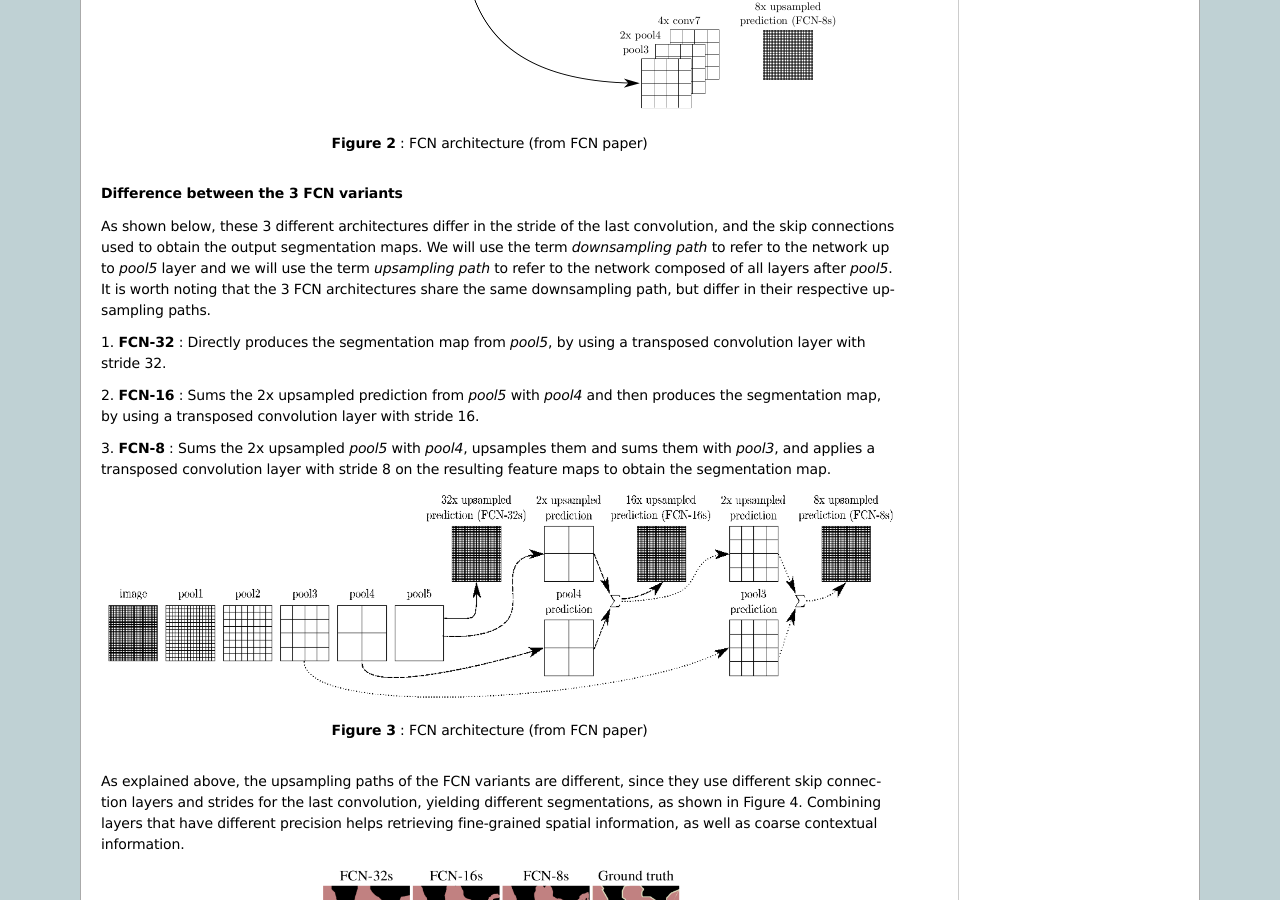
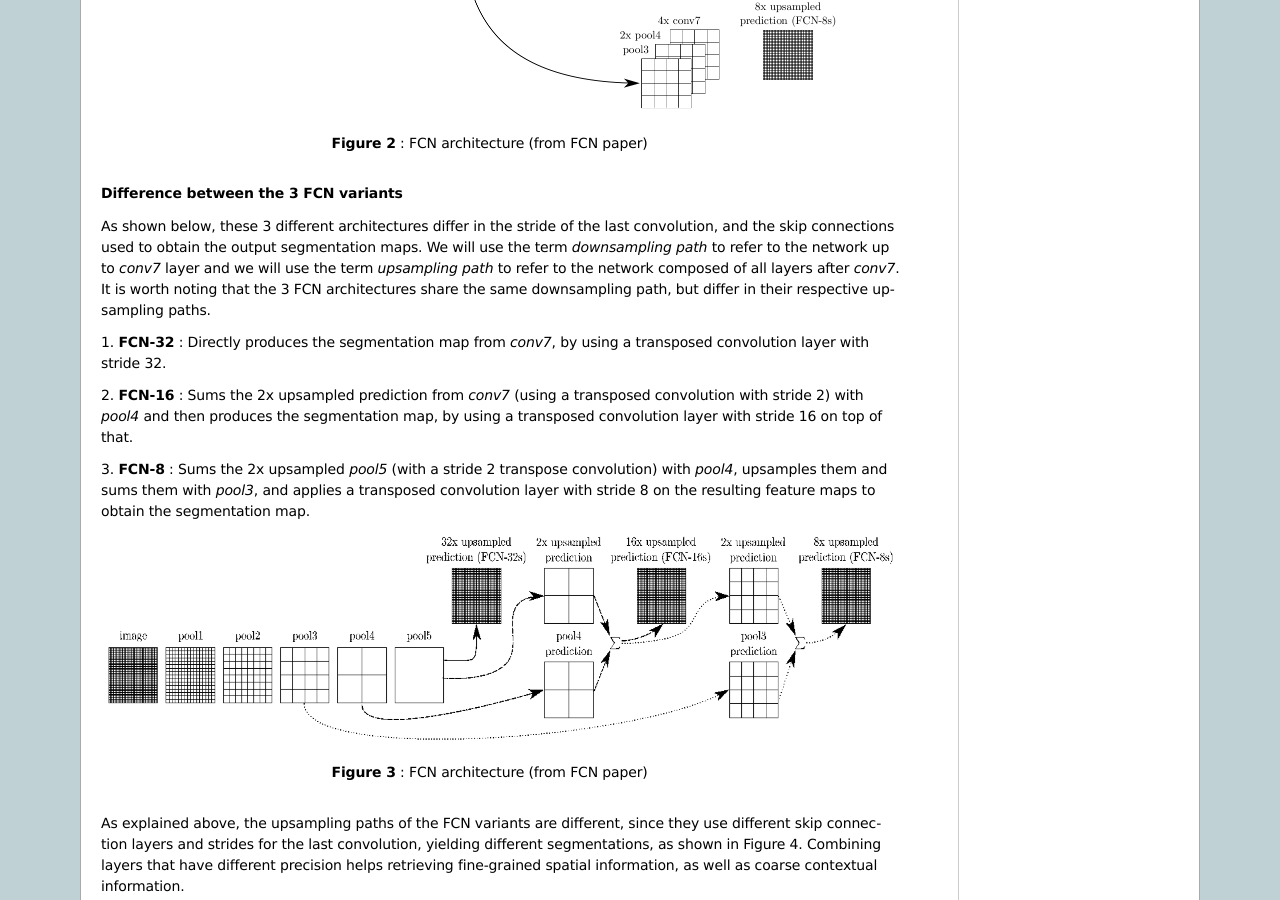
Before and after one commit to lisa-lab/DeepLearningTutorials, a Sphinx documentation site: the page built from doc/fcn_2D_segm.txt, in a window 1280 px wide and 900 px high, scrolled down 1515 px. Built offline with Sphinx 7.4.7, drawn with Linux system fonts in a browser that asks for light colours; formulas are drawn with MathJax 3.

Commit message:
fix for FCN32-16-8 description

```diff
--- a/doc/fcn_2D_segm.txt
+++ b/doc/fcn_2D_segm.txt
@@ -80,19 +80,22 @@ explicitely show the relative size of the feature maps.
 
 As shown below, these 3 different architectures differ in the stride of the last convolution,
 and the skip connections used to obtain the output segmentation maps. We will use the term
-*downsampling path* to refer to the network up to *pool5* layer and we will use the term
-*upsampling path* to refer to the network composed of all layers after *pool5*. It is worth
+*downsampling path* to refer to the network up to *conv7* layer and we will use the term
+*upsampling path* to refer to the network composed of all layers after *conv7*. It is worth
 noting that the 3 FCN architectures share the same downsampling path, but differ in their
 respective upsampling paths.
 
 
-1. **FCN-32** : Directly produces the segmentation map from *pool5*, by using a
+1. **FCN-32** : Directly produces the segmentation map from *conv7*, by using a
 transposed convolution layer with stride 32.
 
-2. **FCN-16** : Sums the 2x upsampled prediction from *pool5* with *pool4* and then
-produces the segmentation map, by using a transposed convolution layer with stride 16.
+2. **FCN-16** : Sums the 2x upsampled prediction from *conv7*
+(using a transposed convolution with stride 2) with *pool4* and then
+produces the segmentation map, by using a transposed convolution layer with stride 16
+on top of that.
 
-3. **FCN-8** : Sums the 2x upsampled *pool5* with *pool4*, upsamples them and sums them
+3. **FCN-8** : Sums the 2x upsampled *pool5* (with a stride 2 transpose convolution)
+with *pool4*, upsamples them and sums them
 with *pool3*, and applies a transposed convolution layer with stride 8 on the resulting
 feature maps to obtain the segmentation map.
 
```
